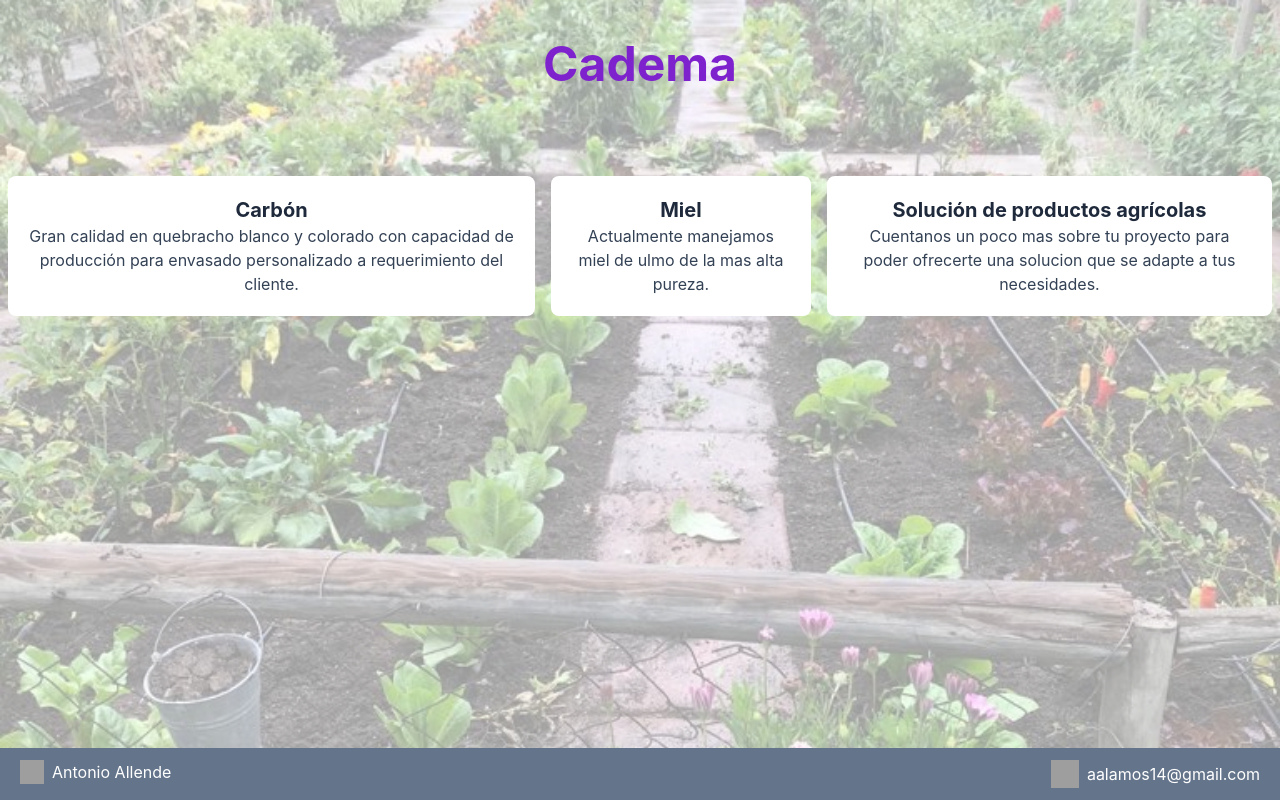
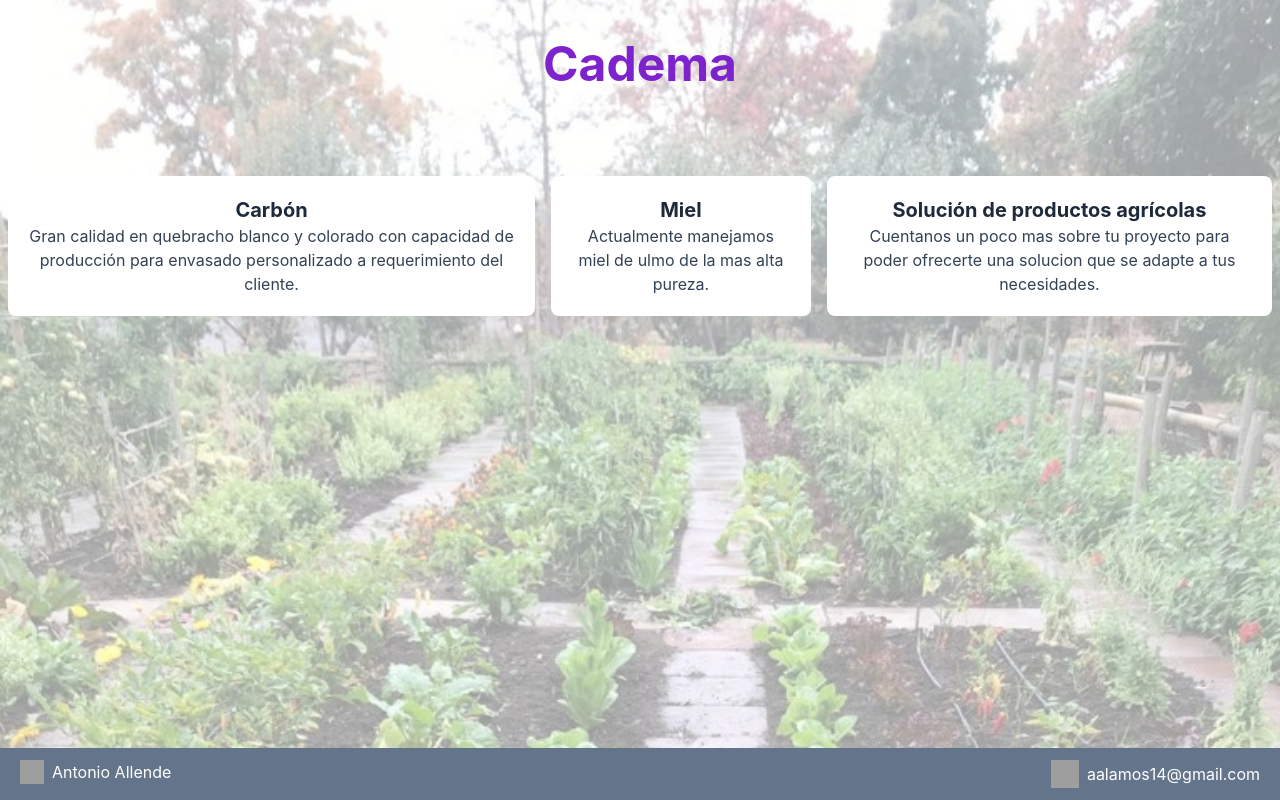
Before and after one commit to aalamos14/cadem-frontend, a React (Create React App) app: page / in a window 1280 px wide. Built offline with nearby package versions, Linux system fonts and the light colour scheme; grey boxes are pictures that could not be loaded.

Commit message:
absolute background

```diff
--- a/src/views/Landing.jsx
+++ b/src/views/Landing.jsx
@@ -3,7 +3,7 @@ import Footer from "../components/Footer";
 
 const Landing = () => {
     return (
-        <div className="bg-[url('assets/images/image0.jpeg')] w-full h-screen bg-cover bg-center overflow-hidden">
+        <div className="absolute bg-[url('assets/images/image0.jpeg')] w-full h-full bg-cover">
             <div className="flex justify-center pt-10">
                 <div className="flex flex-col items-center">
                     <p className="text-5xl font-bold text-purple-700">Cadema</p>
```
